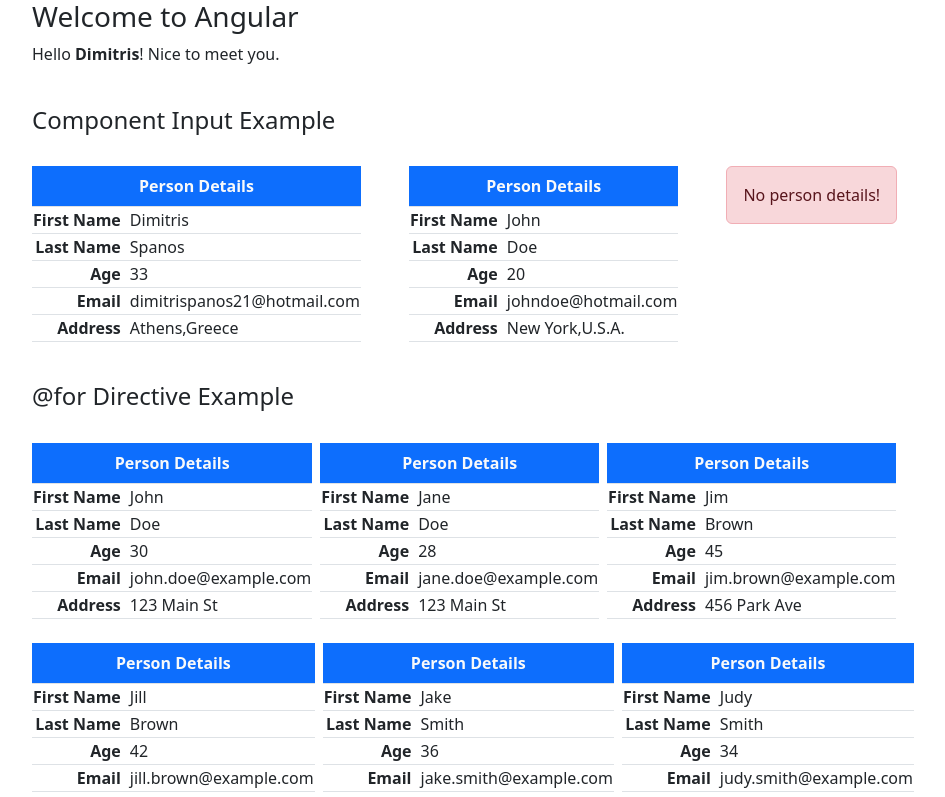
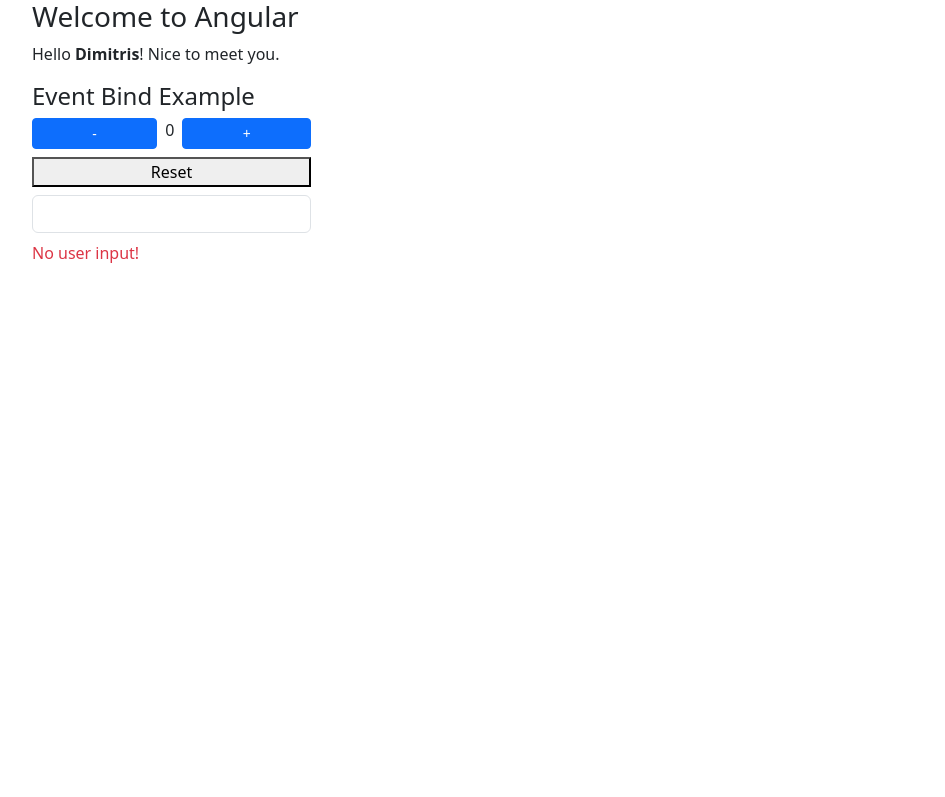
Before and after one commit to DimitSpanos/angular-introduction, an Angular app: page / in a window 1280 px wide. Shown: the top 797 px of the page, without its empty margins (50-995 px from the left). Built offline with nearby package versions, Linux system fonts and the light colour scheme.

Commit message:
Event binding

```diff
--- a/src/app/app.component.html
+++ b/src/app/app.component.html
@@ -3,7 +3,10 @@
   <p>
     Hello <strong>{{ name }}</strong>! Nice to meet you.
   </p>
-  <br>
+
+  <app-event-bind-example></app-event-bind-example>
+
+  <!-- <br>
   <h4>Component Input Example</h4>
   <br>
   <div class="d-flex  gap-5 text-nowrap ">
@@ -15,11 +18,11 @@
   <h4>{{ '@for' }} Directive Example</h4>
   <br>
   <div class="d-flex flex-wrap text-nowrap gap-2">
-    <!-- oi users sto app.component -->
+     oi users sto app.component
     @for (user of users; track user) {
       <app-person-table [person]="user"></app-person-table>
     }
-  </div>
+  </div> -->
 
 
 
--- a/src/app/app.component.ts
+++ b/src/app/app.component.ts
@@ -1,12 +1,13 @@
 import { Component, Input } from '@angular/core';
 import { PersonTableComponent } from './components/person-table/person-table.component';
 import { Person } from './shared/interfaces/person';
+import { EventBindExampleComponent } from './components/event-bind-example/event-bind-example.component';
 
 
 @Component({
   selector: 'app-root',
   standalone: true,
-  imports: [PersonTableComponent],
+  imports: [PersonTableComponent, EventBindExampleComponent],
   templateUrl: './app.component.html',
   styleUrl: './app.component.css'
 })
--- /dev/null
+++ b/src/app/components/event-bind-example/event-bind-example.component.html
@@ -0,0 +1,21 @@
+<h4>Event Bind Example </h4>
+
+
+<div class="d-flex flex-column gap-2 w-25">
+    <div class="d-flex gap-2 alignt-items-center">
+        <button class="btn btn-primary btn-sm flex-grow-1" (click)="decrementTimes()">-</button>
+        <span>{{ times }}</span>
+        <button class="btn btn-primary btn-sm flex-grow-1" (click)="incrementTimes()">+</button>
+    </div>
+    <button class="btn-primary btn-sm" (click)="resetTimes()">Reset</button>
+</div>
+
+<div class="mt-2 mb-2 d-flex flex-column gap-2 w-25">
+    <input class="form-control" type="text"  (input)="onUserInput($event)">
+
+    @if(!userInput) {
+        <span class="text-danger">No user input!</span>
+    } @else {
+        <span class="text-bg-info p-2 text-truncate ">{{ userInput }}</span>
+    }
+</div>
--- /dev/null
+++ b/src/app/components/event-bind-example/event-bind-example.component.ts
@@ -0,0 +1,32 @@
+import { Component } from '@angular/core';
+
+@Component({  // kathe component einai mia klash
+  selector: 'app-event-bind-example',
+  standalone: true,
+  imports: [],
+  templateUrl: './event-bind-example.component.html',
+  styleUrl: './event-bind-example.component.css'
+})
+export class EventBindExampleComponent {
+  times: number = 0
+
+  userInput: string = ''
+
+  incrementTimes() {
+    this.times++
+  }
+
+  decrementTimes() {
+    this.times--
+  }
+
+  resetTimes() {
+    this.times = 0
+  }
+
+  onUserInput(event: Event) {
+    const value = (event.target as HTMLInputElement).value
+    this.userInput = value
+
+  }
+}
```
Also changed, not shown: src/app/components/event-bind-example/event-bind-example.component.css (added), 1 other file (tests, documents, lock files or other folders).
